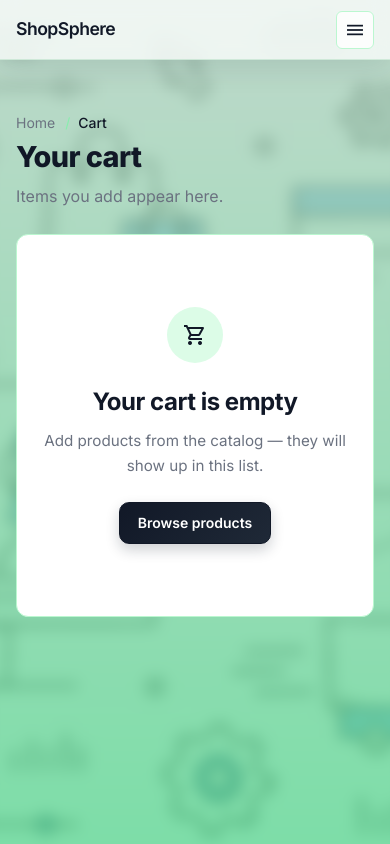
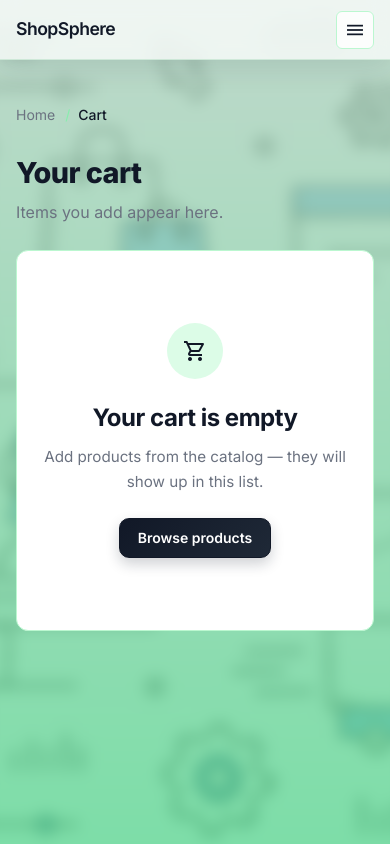
Before and after one commit to abdullahmed-devsinc/ShopSphere, a React (Vite) app: page /cart in a window 390 px wide. Built offline with nearby package versions, Linux system fonts and the light colour scheme.

Commit message:
fix: update quantity handling in CartItem and improve CSS for better layout and readability

```diff
--- a/src/Features/Cart/CartItem.jsx
+++ b/src/Features/Cart/CartItem.jsx
@@ -50,7 +50,7 @@ export default function CartItem({ item }) {
           item.quantity <= 1 ? () => dispatch(removeFromCart(item.id)) : handleDecrease
         }
         onIncrease={handleIncrease}
-        disableDecrease={item.quantity <= 1}
+        disableDecrease={item.quantity <= 0}
         disableIncrease={itemStock <= item.quantity}
         className='card-qty-stepper--cart'
       />
--- a/src/theme.css
+++ b/src/theme.css
@@ -112,6 +112,8 @@ p {
   gap: 6px;
   font-size: 0.875rem;
   color: var(--muted);
+  margin-top: -8px;
+  margin-bottom: 24px;
 }
 
 .breadcrumb-link {
@@ -146,7 +148,9 @@ p {
     color 0.16s,
     transform 0.16s,
     box-shadow 0.16s;
-  white-space: nowrap;
+  white-space: normal;
+  text-align: center;
+  line-height: 1.4;
 }
 
 .btn:disabled {
@@ -1032,7 +1036,7 @@ p {
 
 .category-grid {
   display: grid;
-  grid-template-columns: repeat(auto-fit, minmax(200px, 1fr));
+  grid-template-columns: repeat(auto-fit, minmax(min(100%, 200px), 1fr));
   gap: 20px;
   margin-top: 24px;
 }
@@ -1247,6 +1251,7 @@ p {
   display: flex;
   align-items: center;
   justify-content: center;
+  flex-wrap: wrap;
   gap: 12px;
   margin-top: 32px;
   padding: 20px 0;
@@ -2101,7 +2106,7 @@ p {
     gap: 8px;
   }
   .product-grid {
-    grid-template-columns: repeat(auto-fill, minmax(200px, 1fr));
+    grid-template-columns: repeat(auto-fill, minmax(min(100%, 200px), 1fr));
     gap: 12px;
   }
 
```
